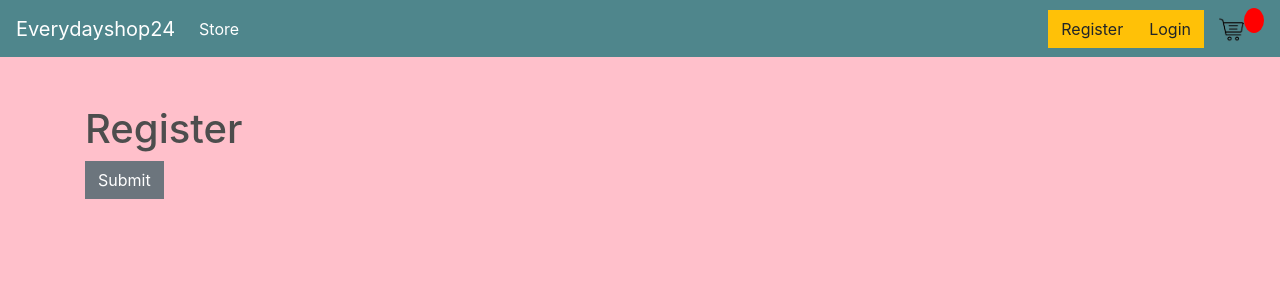
After one commit to tagiroid/everydayshop24, a Django app: page /members/register_user in a window 1280 px wide. The commit adds this page. Shown: the top 300 px of the page. Run offline with Django 4.2, Linux system fonts and the light colour scheme; some libraries are stand-ins or nearby versions.

Commit message:
register button was added

```diff
--- /dev/null
+++ b/everydayshop24/members/templates/authenticate/register_user.html
@@ -0,0 +1,14 @@
+{% extends 'store/main.html' %}
+{% load static %}
+{% block content %}
+
+<h1>Register</h1>
+
+<form action="" method=POST>
+	{% csrf_token %}
+
+  <input type="submit" value="Submit" class="btn btn-secondary">
+</form>
+
+
+{% endblock content %}
--- a/everydayshop24/members/urls.py
+++ b/everydayshop24/members/urls.py
@@ -5,5 +5,6 @@ from . import views
 urlpatterns = [
     path('login_user', views.login_user, name='login'),
     path('logout_user', views.logout_user, name='logout'),
+    path('register_user', views.register_user, name='register_user'),
 
 ]
--- a/everydayshop24/members/views.py
+++ b/everydayshop24/members/views.py
@@ -1,6 +1,7 @@
 from django.shortcuts import render, redirect
 from django.contrib.auth import authenticate, login, logout
 from django.contrib import messages
+from django.contrib.auth.forms import UserCreationForm
 
 
 def login_user(request):
@@ -23,3 +24,7 @@ def logout_user(request):
     logout(request)
     messages.success(request, 'You were logged out!')
     return redirect('store')
+
+
+def register_user(request):
+    return render(request, 'authenticate/register_user.html', {})
--- a/everydayshop24/store/templates/store/main.html
+++ b/everydayshop24/store/templates/store/main.html
@@ -71,6 +71,8 @@
         <div class="form-inline my-2 my-lg-0">
             <a href="{% url 'logout' %}" class="btn btn-warning">Logout</a>
         {% else %}
+            <div class="form-inline my-2 my-lg-0">
+            <a href="{% url 'register_user' %}" class="btn btn-warning">Register</a>
         <div class="form-inline my-2 my-lg-0">
             <a href="{% url 'login' %}" class="btn btn-warning">Login</a>
         {% endif%}
```
